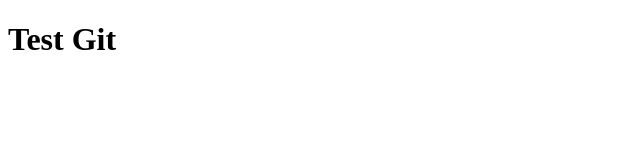
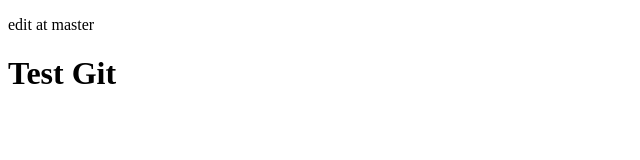
Before and after one commit to TanyaFan/simplegit, a plain HTML site: page index.html in a window 1280 px wide. Shown: the whole page, without its empty margins (0-640 px from the left). Drawn offline with Linux system fonts and the light colour scheme.

Commit message:
master: edit index.html

```diff
--- a/index.html
+++ b/index.html
@@ -2,6 +2,7 @@
 <html>
 <head>
 </head>
+        <p> edit at master </p>
 <body>
 	<h1>Test Git</h1>
 </body>
```
